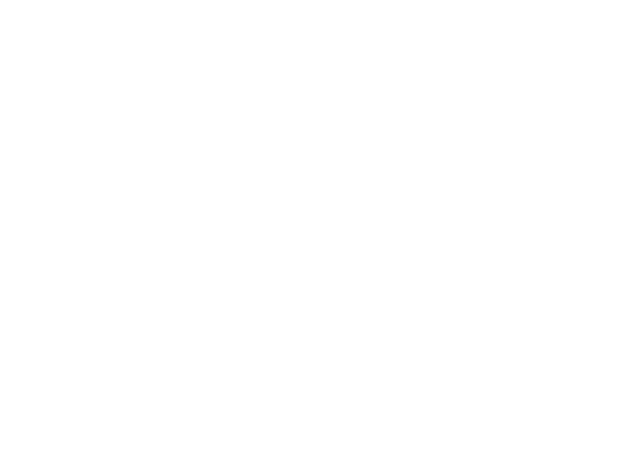
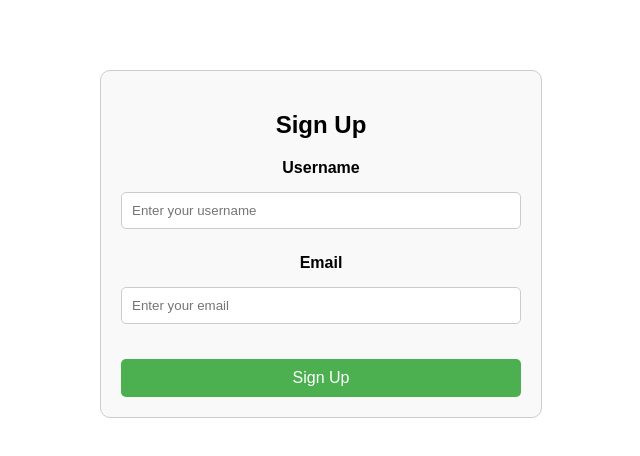
Before and after one commit to meison-lee/Spotify, a React (Create React App) app in the folder frontend/: page /signup in a window 1280 px wide. Before the commit this address had no page. Shown: the top 456 px of the page, without its empty margins (319-959 px from the left). Built offline with nearby package versions, Linux system fonts and the light colour scheme.

Commit message:
add signup pages

```diff
--- a/frontend/src/App.css
+++ b/frontend/src/App.css
@@ -20,18 +20,65 @@ input {
   box-sizing: border-box;
 }
 
+
+.signup-page {
+  max-width: 400px;
+  margin: 50px auto;
+  padding: 20px;
+  border: 1px solid #ccc;
+  border-radius: 10px;
+  background-color: #f9f9f9;
+}
+
+h2 {
+  text-align: center;
+  margin-bottom: 20px;
+}
+
+.form-group {
+  margin-bottom: 15px;
+}
+
+label {
+  display: block;
+  font-weight: bold;
+  margin-bottom: 5px;
+}
+
+input {
+  width: 100%;
+  padding: 10px;
+  margin-bottom: 10px;
+  border: 1px solid #ccc;
+  border-radius: 5px;
+  box-sizing: border-box;
+}
+
+
+
+
 button {
   margin-top: 10px;
+  width: 100%;
   padding: 10px 20px;
-  background-color: #007BFF;
+  background-color: #4CAF50;
   color: white;
   border: none;
+  border-radius: 5px;
   cursor: pointer;
+  font-size: 16px;
 }
 
 button:hover {
-  background-color: #0056b3;
+  background-color: #45a049;
 }
+
+.success-message {
+  text-align: center;
+  color: green;
+  font-size: 18px;
+}
+
 
 .playlist-container {
   padding: 20px;
--- a/frontend/src/App.js
+++ b/frontend/src/App.js
@@ -1,6 +1,7 @@
 import React, { useState, useEffect } from 'react';
 import { BrowserRouter as Router, Route, Routes } from 'react-router-dom';
 import Auth from './components/Auth';
+import SignUp from './components/SignUp';
 import AlbumList from './components/AlbumList';
 import Home from './components/Home';
 import Playlist from './components/Playlist';
@@ -60,11 +61,13 @@ function App() {
             <div className="App">
                 <Routes>
                     <Route path="/auth" element={<Auth onLogin={handleLogin} />} />
+                    <Route path="/signup" element={<SignUp />} />
                     <Route element={<ProtectedLayout isAuthenticated={isAuthenticated}/>}>
                         <Route path="/" element={<Home />} />
                         <Route path="/playlist/:playlistId" element={<Playlist />} />
                         <Route path="/album/:albumID" element={<AlbumList />} />
                     </Route>
+                    <Route path="*" element={<Auth onLogin={handleLogin} />} />
                 </Routes>
             </div>
         </Router>
--- a/frontend/src/components/Auth.js
+++ b/frontend/src/components/Auth.js
@@ -48,6 +48,10 @@ const Auth = ({ onLogin }) => {
         }
     };
 
+    const handleSignUp = ()=>{
+        navigate("/signup");
+    }
+
     return (
         <div className="auth-container">
             <h2>Login</h2>
@@ -62,6 +66,10 @@ const Auth = ({ onLogin }) => {
                 Login
             </button>
             <br />
+            <button onClick={handleSignUp}>
+                Signup
+            </button>
+            <br />
         </div>
     );
 };
--- /dev/null
+++ b/frontend/src/components/SignUp.js
@@ -0,0 +1,69 @@
+import axios from 'axios';
+import React, { useState } from 'react';
+import { useNavigate } from 'react-router-dom';
+
+function SignupPage() {
+  const [username, setUsername] = useState('');
+  const [email, setEmail] = useState('');
+  const [submitted, setSubmitted] = useState(false);
+  const navigate = useNavigate();
+
+  const handleSubmit = async (e) => {
+    e.preventDefault();
+
+    console.log({ username, email });
+    const user = { username, email };
+    const response = await axios.post('http://localhost:3001/api/v1/user', user);
+
+    console.log('User created:', response.data);
+    setSubmitted(true); // For demo, indicate that the form was submitted
+    setTimeout(() => {
+      navigate('/auth'); // Navigate to home ("/" is the route to the login page)
+    }, 2000);
+  };
+
+  return (
+    <div className="signup-page">
+      <h2>Sign Up</h2>
+      {submitted ? (
+        <div className="success-message">
+          <p>Thank you for signing up!</p>
+          <p>Redirecting to login page...</p>
+        </div>
+      ) : (
+        <form onSubmit={handleSubmit}>
+          {/* Username Field */}
+          <div className="form-group">
+            <label htmlFor="username">Username</label>
+            <input
+              type="text"
+              id="username"
+              value={username}
+              onChange={(e) => setUsername(e.target.value)}
+              placeholder="Enter your username"
+              required
+            />
+          </div>
+
+          {/* Email Field */}
+          <div className="form-group">
+            <label htmlFor="email">Email</label>
+            <input
+              type="email"
+              id="email"
+              value={email}
+              onChange={(e) => setEmail(e.target.value)}
+              placeholder="Enter your email"
+              required
+            />
+          </div>
+
+          {/* Submit Button */}
+          <button type="submit">Sign Up</button>
+        </form>
+      )}
+    </div>
+  );
+}
+
+export default SignupPage;
```
